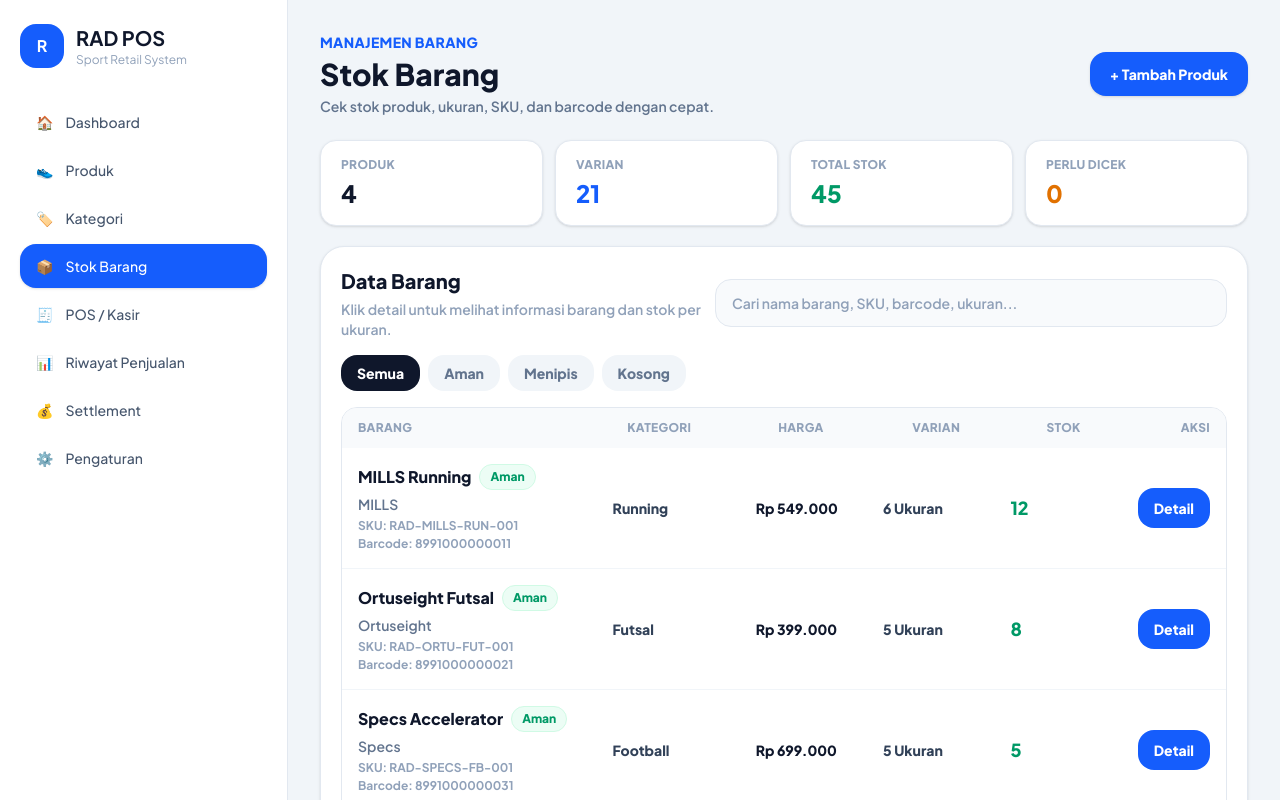
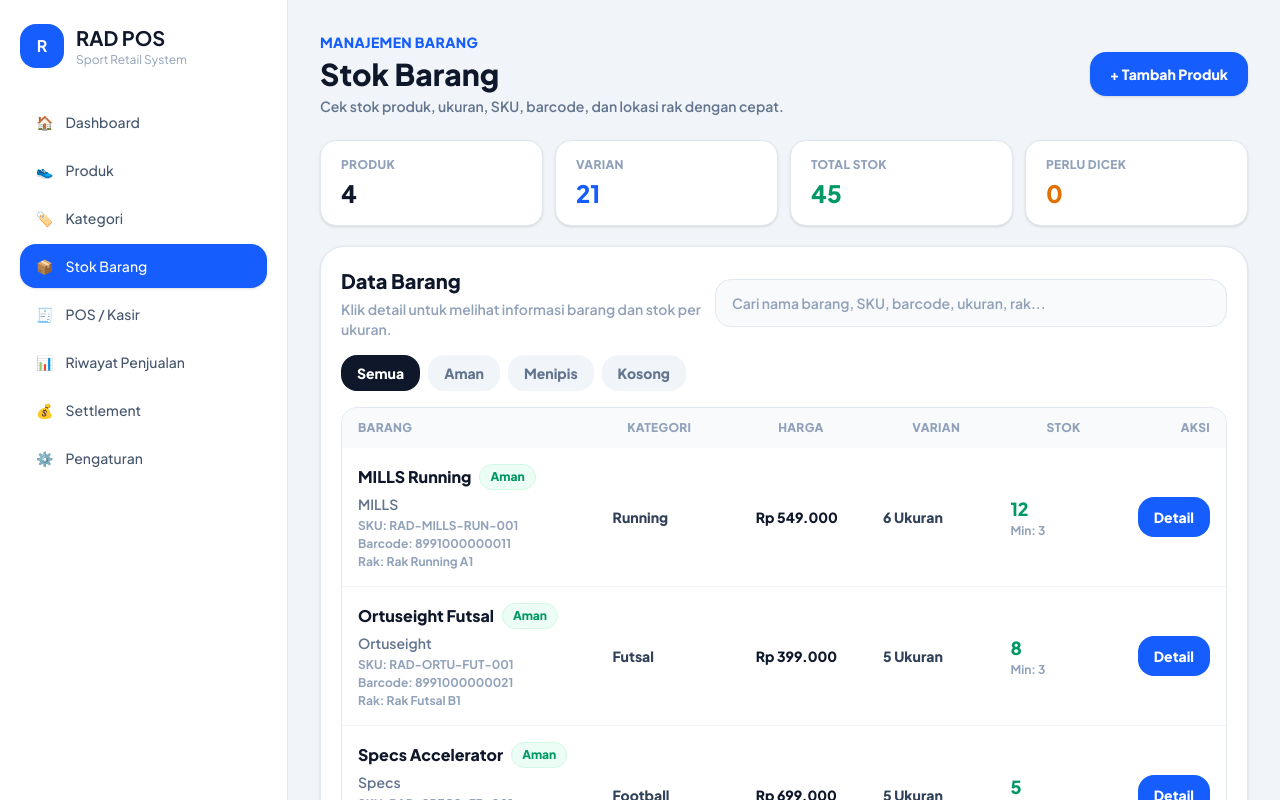
Before and after one commit to Whyudin14/rad-pos-project, a React (Vite) app: page /stok-barang in a window 1280 px wide. Shown: the top 800 px of the page. Built offline with nearby package versions, Linux system fonts and the light colour scheme.

Commit message:
refactor: improve stock status with minimum stock

```diff
--- a/src/pages/StokBarang.jsx
+++ b/src/pages/StokBarang.jsx
@@ -22,8 +22,15 @@ function StokBarang() {
     }, 0)
   }
 
-  const getStockStatus = (stock) => {
-    if (stock <= 0) {
+  const getMinimumStock = (product) => {
+    return Number(product.minimumStock || 0)
+  }
+
+  const getStockStatus = (stock, minimumStock = 0) => {
+    const numericStock = Number(stock || 0)
+    const numericMinimumStock = Number(minimumStock || 0)
+
+    if (numericStock <= 0) {
       return {
         label: "Kosong",
         badgeClass: "bg-red-50 text-red-600 border-red-100",
@@ -31,7 +38,7 @@ function StokBarang() {
       }
     }
 
-    if (stock <= 3) {
+    if (numericMinimumStock > 0 && numericStock <= numericMinimumStock) {
       return {
         label: "Menipis",
         badgeClass: "bg-amber-50 text-amber-600 border-amber-100",
@@ -46,6 +53,14 @@ function StokBarang() {
     }
   }
 
+  const getVariantMinimumStock = (product, variant) => {
+    if (variant?.minimumStock !== undefined) {
+      return Number(variant.minimumStock || 0)
+    }
+
+    return getMinimumStock(product)
+  }
+
   const totalProducts = products.length
 
   const totalVariants = products.reduce((total, product) => {
@@ -58,20 +73,26 @@ function StokBarang() {
 
   const totalNeedCheck = products.filter((product) => {
     const stock = getTotalStock(product)
-    return stock <= 3
+    const minimumStock = getMinimumStock(product)
+    const status = getStockStatus(stock, minimumStock)
+
+    return status.label === "Menipis" || status.label === "Kosong"
   }).length
 
   const filteredProducts = products.filter((product) => {
     const keyword = searchTerm.toLowerCase()
     const productStock = getTotalStock(product)
-    const stockStatus = getStockStatus(productStock)
+    const minimumStock = getMinimumStock(product)
+    const stockStatus = getStockStatus(productStock, minimumStock)
 
     const matchProduct =
       product.name?.toLowerCase().includes(keyword) ||
       product.brand?.toLowerCase().includes(keyword) ||
       product.category?.toLowerCase().includes(keyword) ||
       product.sku?.toLowerCase().includes(keyword) ||
-      product.barcode?.includes(searchTerm)
+      product.barcode?.includes(searchTerm) ||
+      product.rackLocation?.toLowerCase().includes(keyword) ||
+      product.description?.toLowerCase().includes(keyword)
 
     const matchVariant = product.variants?.some((variant) => {
       return (
@@ -109,7 +130,7 @@ function StokBarang() {
             </h1>
 
             <p className="mt-1 text-sm font-semibold text-slate-500">
-              Cek stok produk, ukuran, SKU, dan barcode dengan cepat.
+              Cek stok produk, ukuran, SKU, barcode, dan lokasi rak dengan cepat.
             </p>
           </div>
 
@@ -175,7 +196,7 @@ function StokBarang() {
               type="text"
               value={searchTerm}
               onChange={(e) => setSearchTerm(e.target.value)}
-              placeholder="Cari nama barang, SKU, barcode, ukuran..."
+              placeholder="Cari nama barang, SKU, barcode, ukuran, rak..."
               className="h-12 w-full rounded-2xl border border-slate-200 bg-slate-50 px-4 text-sm font-semibold text-slate-700 outline-none transition placeholder:text-slate-400 focus:border-blue-400 focus:ring-4 focus:ring-blue-50 xl:max-w-lg"
             />
           </div>
@@ -219,7 +240,11 @@ function StokBarang() {
                 {filteredProducts.map((product) => {
                   const isExpanded = expandedProductId === product.id
                   const productStock = getTotalStock(product)
-                  const stockStatus = getStockStatus(productStock)
+                  const minimumStock = getMinimumStock(product)
+                  const stockStatus = getStockStatus(
+                    productStock,
+                    minimumStock
+                  )
 
                   return (
                     <div key={product.id} className="bg-white">
@@ -247,6 +272,10 @@ function StokBarang() {
 
                           <p className="mt-0.5 text-xs font-bold text-slate-400">
                             Barcode: {product.barcode || "-"}
+                          </p>
+
+                          <p className="mt-0.5 text-xs font-bold text-slate-400">
+                            Rak: {product.rackLocation || "-"}
                           </p>
                         </div>
 
@@ -286,6 +315,10 @@ function StokBarang() {
                             className={`text-lg font-black ${stockStatus.textClass}`}
                           >
                             {productStock}
+                          </p>
+
+                          <p className="text-xs font-bold text-slate-400">
+                            Min: {minimumStock || "-"}
                           </p>
                         </div>
 
@@ -365,7 +398,7 @@ function StokBarang() {
                                 Stok Minimum
                               </p>
                               <p className="mt-1 text-sm font-black text-slate-900">
-                                {product.minimumStock ?? "-"}
+                                {minimumStock || "-"}
                               </p>
                             </div>
 
@@ -379,6 +412,15 @@ function StokBarang() {
                             </div>
                           </div>
 
+                          <div className="mb-4 rounded-2xl border border-slate-200 bg-white p-4">
+                            <p className="text-xs font-black uppercase tracking-wide text-slate-400">
+                              Keterangan
+                            </p>
+                            <p className="mt-1 text-sm font-semibold leading-relaxed text-slate-600">
+                              {product.description || "-"}
+                            </p>
+                          </div>
+
                           <div className="mb-3">
                             <p className="text-sm font-black text-slate-800">
                               Stok Per {product.variantType || "Varian"}
@@ -389,10 +431,11 @@ function StokBarang() {
                           </div>
 
                           <div className="overflow-x-auto rounded-2xl border border-slate-200 bg-white">
-                            <div className="min-w-[720px]">
-                              <div className="grid grid-cols-[0.5fr_0.5fr_1.2fr_1.2fr_0.8fr] gap-3 bg-slate-50 px-4 py-3 text-xs font-black uppercase tracking-wide text-slate-400">
+                            <div className="min-w-[820px]">
+                              <div className="grid grid-cols-[0.5fr_0.5fr_0.7fr_1.2fr_1.2fr_0.8fr] gap-3 bg-slate-50 px-4 py-3 text-xs font-black uppercase tracking-wide text-slate-400">
                                 <span>Ukuran</span>
                                 <span>Stok</span>
+                                <span>Status</span>
                                 <span>SKU</span>
                                 <span>Barcode</span>
                                 <span className="text-right">Harga</span>
@@ -401,13 +444,17 @@ function StokBarang() {
                               <div className="divide-y divide-slate-100">
                                 {product.variants?.map((variant) => {
                                   const variantStock = Number(variant.stock || 0)
-                                  const variantStatus =
-                                    getStockStatus(variantStock)
+                                  const variantMinimumStock =
+                                    getVariantMinimumStock(product, variant)
+                                  const variantStatus = getStockStatus(
+                                    variantStock,
+                                    variantMinimumStock
+                                  )
 
                                   return (
                                     <div
                                       key={variant.id || variant.value}
-                                      className="grid grid-cols-[0.5fr_0.5fr_1.2fr_1.2fr_0.8fr] gap-3 px-4 py-3 text-sm font-bold text-slate-700"
+                                      className="grid grid-cols-[0.5fr_0.5fr_0.7fr_1.2fr_1.2fr_0.8fr] gap-3 px-4 py-3 text-sm font-bold text-slate-700"
                                     >
                                       <span className="font-black text-slate-900">
                                         {variant.value}
@@ -417,6 +464,14 @@ function StokBarang() {
                                         className={`font-black ${variantStatus.textClass}`}
                                       >
                                         {variantStock}
+                                      </span>
+
+                                      <span>
+                                        <span
+                                          className={`inline-flex rounded-full border px-2 py-1 text-xs font-black ${variantStatus.badgeClass}`}
+                                        >
+                                          {variantStatus.label}
+                                        </span>
                                       </span>
 
                                       <span className="break-all text-xs text-slate-500">
@@ -438,8 +493,9 @@ function StokBarang() {
                           </div>
 
                           <div className="mt-3 rounded-2xl bg-blue-50 px-4 py-3 text-xs font-bold text-blue-600">
-                            Catatan: detail ini disatukan supaya kasir dan gudang
-                            cukup klik satu tombol saat cek barang.
+                            Catatan: status stok mengikuti stok minimum produk.
+                            Nanti jika minimum stok per ukuran sudah dibuat,
+                            status ukuran bisa dihitung lebih akurat.
                           </div>
                         </div>
                       )}
```
